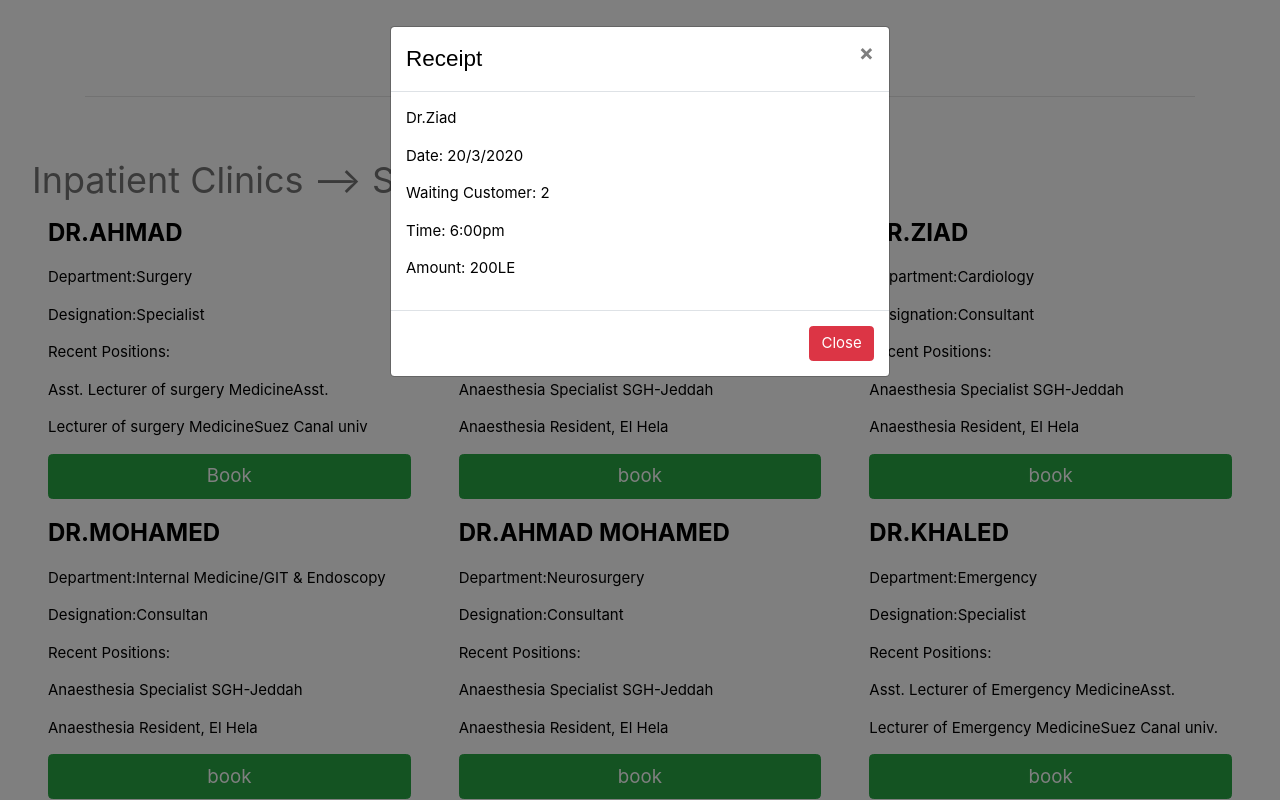
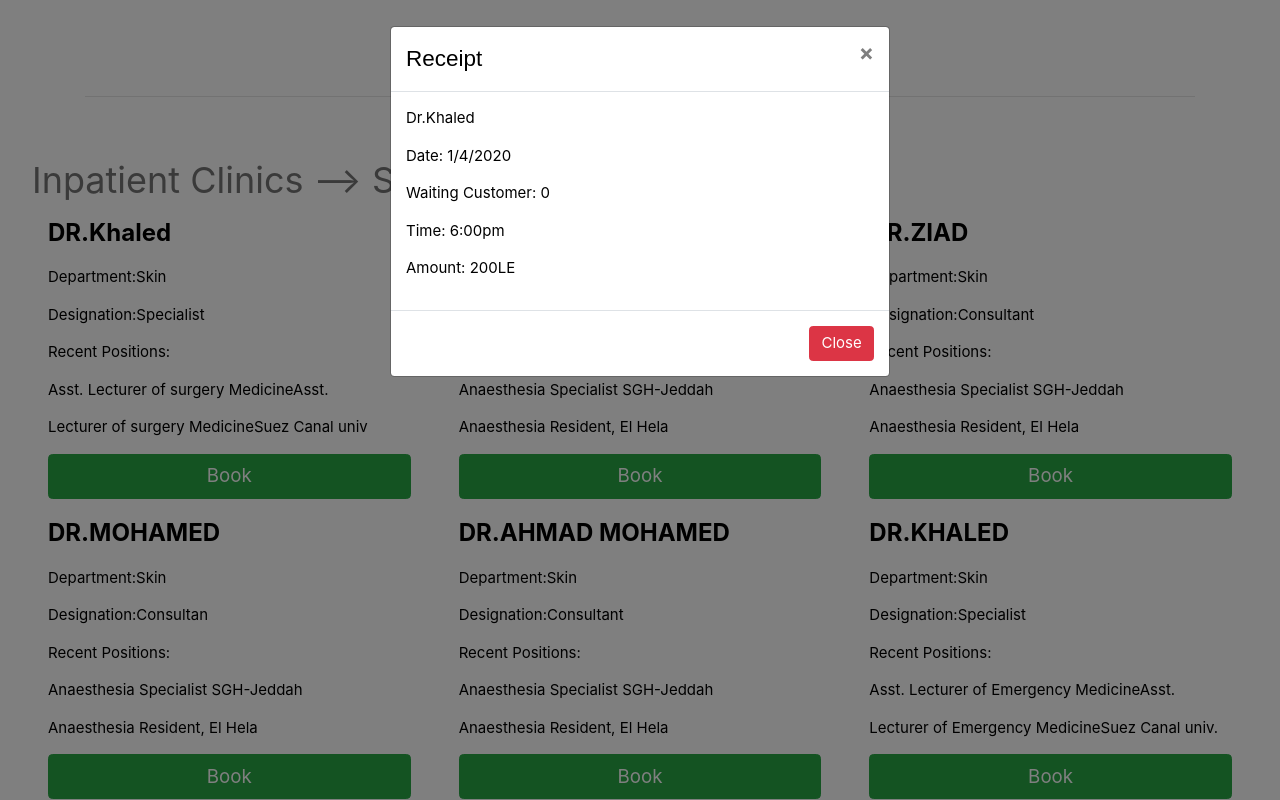
Before and after one commit to ziaddiab74/hospital-project, a PHP site: page /inpatient.php in a window 1280 px wide, after a click on "Book". Run offline with PHP 8.4, Linux system fonts and the light colour scheme; some libraries are stand-ins or nearby versions.

Commit message:
Update inpatient.php

```diff
--- a/inpatient.php
+++ b/inpatient.php
@@ -40,9 +40,9 @@ body,h1,h2,h3,h4,h5,h6 {font-family: "Raleway", sans-serif}
   <div class="w3-row-padding">
     <div class="w3-third w3-container w3-margin-bottom">
       <div class="w3-container w3-white w3-xlarge ">
-        <p><b>DR.AHMAD</b></p></div>
+        <p><b>DR.Khaled</b></p></div>
         <div class="w3-container w3-white ">
-        <p>Department:Surgery</p>
+        <p>Department:Skin</p>
         <p>Designation:Specialist</p>
 <p>Recent Positions:</p>
 <p>Asst. Lecturer of surgery MedicineAsst.
@@ -67,9 +67,9 @@ body,h1,h2,h3,h4,h5,h6 {font-family: "Raleway", sans-serif}
 
         <!-- Modal body -->
         <div class="modal-body">
-          <p>Dr.Ziad
-          <p>Date: 20/3/2020
-          <p>Waiting Customer: 2
+          <p>Dr.Khaled
+          <p>Date: 1/4/2020
+          <p>Waiting Customer: 0
           <p>Time: 6:00pm
           <P>Amount: 200LE
 
@@ -89,17 +89,53 @@ body,h1,h2,h3,h4,h5,h6 {font-family: "Raleway", sans-serif}
       </div>
 
     </div>
+    <!--..............................................................................................................-->
     <div class="w3-third w3-container w3-margin-bottom">
     <div class="w3-container w3-white w3-xlarge ">
         <p><b>DR.YOUSSEF</b></p></div>
         <div class="w3-container w3-white">
-        <p>Department:Anaesthesia
+        <p>Department:Skin
         <p>Designation:Specialist
         <p>Recent Positions:
         <p>Anaesthesia Specialist SGH-Jeddah
 
         <p>Anaesthesia Resident, El Hela</p>
-        <button id="book" class="btn btn-success btn-lg btn-block">book</button>
+         <!-- Button to Open the Modal -->
+  <button type="button" class="btn btn-success btn-lg btn-block" data-toggle="modal" data-target="#myModal">
+    Book
+  </button>
+
+  <!-- The Modal -->
+  <div class="modal" id="myModal">
+    <div class="modal-dialog">
+      <div class="modal-content">
+
+        <!-- Modal Header -->
+        <div class="modal-header">
+          <h4 class="modal-title">Receipt</h4>
+          <button type="button" class="close" data-dismiss="modal">&times;</button>
+        </div>
+
+        <!-- Modal body -->
+        <div class="modal-body">
+          <p>Dr.Youssef
+          <p>Date: 1/4/2020
+          <p>Waiting Customer: 0
+          <p>Time: 6:00pm
+          <P>Amount: 200LE
+
+        </div>
+
+        <!-- Modal footer -->
+        <div class="modal-footer">
+          <button type="button" class="btn btn-danger" data-dismiss="modal">Close</button>
+        </div>
+
+
+    </div>
+  </div>
+
+</div>
 
       </div>
     </div>
@@ -107,13 +143,48 @@ body,h1,h2,h3,h4,h5,h6 {font-family: "Raleway", sans-serif}
     <div class="w3-container w3-white w3-xlarge ">
         <p><b>DR.ZIAD</b></p></div>
         <div class="w3-container w3-white">
-        <p>Department:Cardiology
+        <p>Department:Skin
 <p>Designation:Consultant</p>
 <p>Recent Positions:
         <p>Anaesthesia Specialist SGH-Jeddah
 
         <p>Anaesthesia Resident, El Hela</p>
-        <button id="book" class="btn btn-success btn-lg btn-block">book</button>
+         <!-- Button to Open the Modal -->
+  <button type="button" class="btn btn-success btn-lg btn-block" data-toggle="modal" data-target="#myModal">
+    Book
+  </button>
+
+  <!-- The Modal -->
+  <div class="modal" id="myModal">
+    <div class="modal-dialog">
+      <div class="modal-content">
+
+        <!-- Modal Header -->
+        <div class="modal-header">
+          <h4 class="modal-title">Receipt</h4>
+          <button type="button" class="close" data-dismiss="modal">&times;</button>
+        </div>
+
+        <!-- Modal body -->
+        <div class="modal-body">
+          <p>Dr.Ziad
+          <p>Date: 1/4/2020
+          <p>Waiting Customer: 0
+          <p>Time: 6:00pm
+          <P>Amount: 200LE
+
+        </div>
+
+        <!-- Modal footer -->
+        <div class="modal-footer">
+          <button type="button" class="btn btn-danger" data-dismiss="modal">Close</button>
+        </div>
+
+
+    </div>
+  </div>
+
+</div>
 
       </div>
 
@@ -127,12 +198,47 @@ body,h1,h2,h3,h4,h5,h6 {font-family: "Raleway", sans-serif}
     <div class="w3-container w3-white w3-xlarge ">
         <p><b>DR.MOHAMED</b></p></div>
         <div class="w3-container w3-white">
-        <p>Department:Internal Medicine/GIT & Endoscopy
+        <p>Department:Skin
 <p>Designation:Consultan</p>
 <p>Recent Positions:
         <p>Anaesthesia Specialist SGH-Jeddah
         <p>Anaesthesia Resident, El Hela</p>
-        <button id="book" class="btn btn-success btn-lg btn-block">book</button>
+         <!-- Button to Open the Modal -->
+  <button type="button" class="btn btn-success btn-lg btn-block" data-toggle="modal" data-target="#myModal">
+    Book
+  </button>
+
+  <!-- The Modal -->
+  <div class="modal" id="myModal">
+    <div class="modal-dialog">
+      <div class="modal-content">
+
+        <!-- Modal Header -->
+        <div class="modal-header">
+          <h4 class="modal-title">Receipt</h4>
+          <button type="button" class="close" data-dismiss="modal">&times;</button>
+        </div>
+
+        <!-- Modal body -->
+        <div class="modal-body">
+          <p>Dr.Mohamed
+          <p>Date: 1/4/2020
+          <p>Waiting Customer: 0
+          <p>Time: 6:00pm
+          <P>Amount: 200LE
+
+        </div>
+
+        <!-- Modal footer -->
+        <div class="modal-footer">
+          <button type="button" class="btn btn-danger" data-dismiss="modal">Close</button>
+        </div>
+
+
+    </div>
+  </div>
+
+</div>
       </div>
     </div>
 
@@ -140,27 +246,95 @@ body,h1,h2,h3,h4,h5,h6 {font-family: "Raleway", sans-serif}
     <div class="w3-container w3-white w3-xlarge ">
         <p><b>DR.AHMAD MOHAMED</b></p></div>
         <div class="w3-container w3-white">
-        <p>Department:Neurosurgery
+        <p>Department:Skin
 <P>Designation:Consultant
 <p>Recent Positions:
         <p>Anaesthesia Specialist SGH-Jeddah
         <p>Anaesthesia Resident, El Hela</p>
-        <button id="book" class="btn btn-success btn-lg btn-block">book</button>
+ <!-- Button to Open the Modal -->
+ <button type="button" class="btn btn-success btn-lg btn-block" data-toggle="modal" data-target="#myModal">
+    Book
+  </button>
 
+  <!-- The Modal -->
+  <div class="modal" id="myModal">
+    <div class="modal-dialog">
+      <div class="modal-content">
+
+        <!-- Modal Header -->
+        <div class="modal-header">
+          <h4 class="modal-title">Receipt</h4>
+          <button type="button" class="close" data-dismiss="modal">&times;</button>
+        </div>
+
+        <!-- Modal body -->
+        <div class="modal-body">
+          <p>Dr.Ahmad Mohamed
+          <p>Date: 1/4/2020
+          <p>Waiting Customer: 2
+          <p>Time: 6:00pm
+          <P>Amount: 200LE
+
+        </div>
+
+        <!-- Modal footer -->
+        <div class="modal-footer">
+          <button type="button" class="btn btn-danger" data-dismiss="modal">Close</button>
+        </div>
+
+
+    </div>
+  </div>
+
+</div>
       </div>
     </div>
     <div class="w3-third w3-container">
     <div class="w3-container w3-white w3-xlarge ">
         <p><b>DR.KHALED</b></p></div>
         <div class="w3-container w3-white">
-        <p>Department:Emergency
+        <p>Department:Skin
         <p>Designation:Specialist
         <p>Recent Positions:
 <p>Asst. Lecturer of Emergency MedicineAsst.
 
 <p>Lecturer of Emergency MedicineSuez Canal univ.</p>
-        <button id="book" class="btn btn-success btn-lg btn-block">book</button>
+ <!-- Button to Open the Modal -->
+ <button type="button" class="btn btn-success btn-lg btn-block" data-toggle="modal" data-target="#myModal">
+    Book
+  </button>
 
+  <!-- The Modal -->
+  <div class="modal" id="myModal">
+    <div class="modal-dialog">
+      <div class="modal-content">
+
+        <!-- Modal Header -->
+        <div class="modal-header">
+          <h4 class="modal-title">Receipt</h4>
+          <button type="button" class="close" data-dismiss="modal">&times;</button>
+        </div>
+
+        <!-- Modal body -->
+        <div class="modal-body">
+          <p>Dr.khaled
+          <p>Date: 1/4/2020
+          <p>Waiting Customer: 0
+          <p>Time: 6:00pm
+          <P>Amount: 200LE
+
+        </div>
+
+        <!-- Modal footer -->
+        <div class="modal-footer">
+          <button type="button" class="btn btn-danger" data-dismiss="modal">Close</button>
+        </div>
+
+
+    </div>
+  </div>
+
+</div>
       </div>
     </div>
   </div>
```
